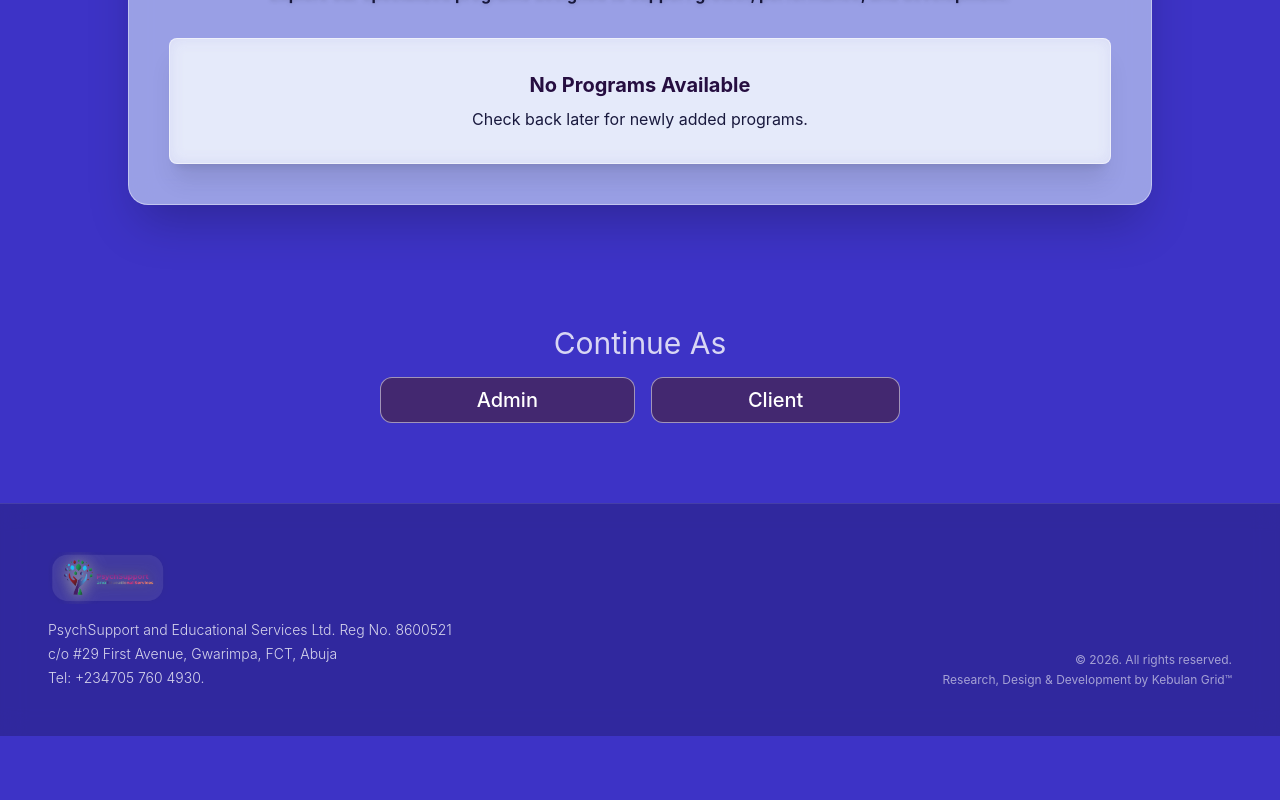
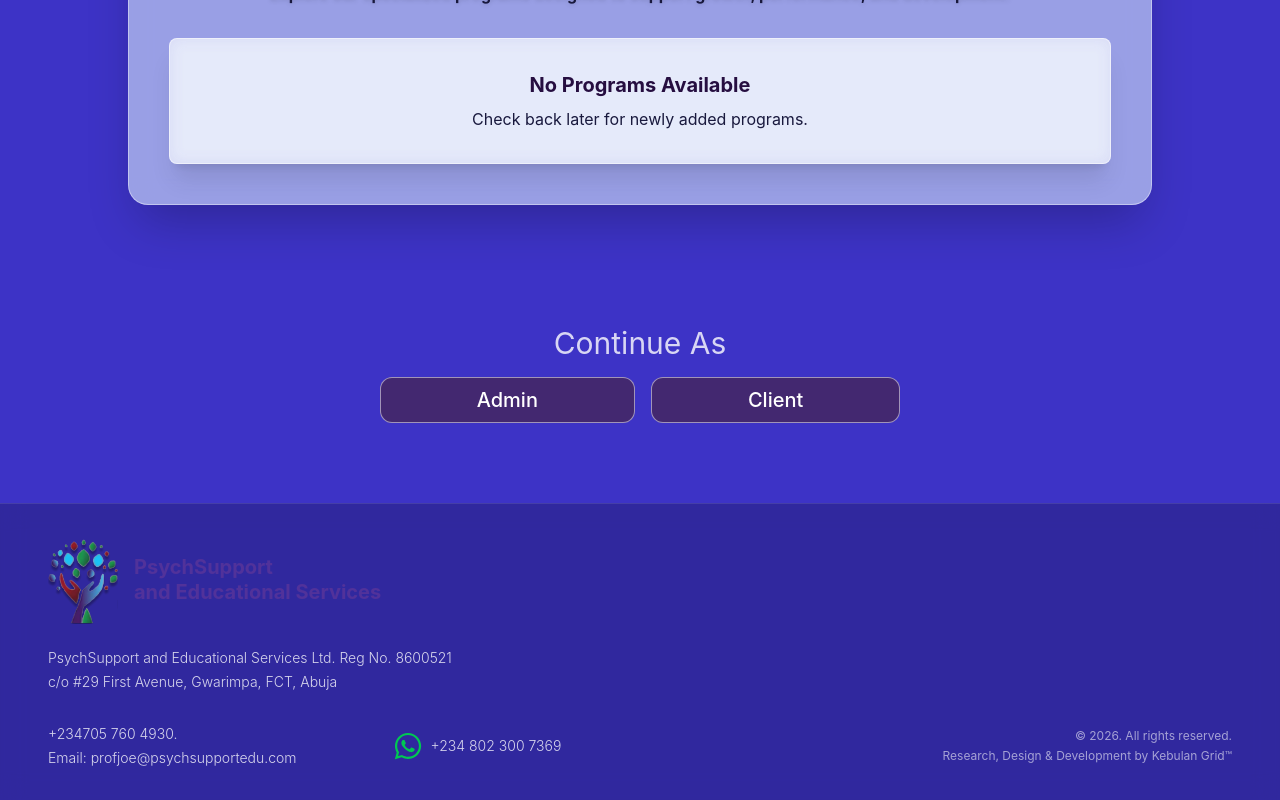
Before and after one commit to kebulangrid-lab/psych-support, a Next.js app in the folder frontend/web/: page / in a window 1280 px wide. Shown: the part 2531-3331 px from the top of the page. Before the commit the page ends 3267 px from the top, so only its background shows below. Built offline with nearby package versions, Linux system fonts and the light colour scheme; no server answers.

Commit message:
feat: redesign footer with updated branding, contact information, and WhatsApp integration

```diff
--- a/frontend/web/components/Footer.tsx
+++ b/frontend/web/components/Footer.tsx
@@ -1,25 +1,49 @@
 import Image from "next/image";
+import { FaWhatsapp } from "react-icons/fa";
 
 export default function Footer() {
   return (
-    <footer className="w-full py-12 px-4 bg-black/20 backdrop-blur-md border-t border-white/10 mt-auto">
-      <div className="px-8 mx-auto flex justify-between items-end gap-8 text-white/80">
-        <div className="flex flex-col items-start gap-4">
-          <Image
-            src="/logo.jpg"
-            alt="PsychSupport"
-            width={120}
-            height={120}
-            className="rounded-xl opacity-90"
-          />
-          <div className="text-[8px] md:text-sm space-y-1 text-left font-light">
+    <footer className="w-full py-8 px-4 bg-black/20 backdrop-blur-md border-t border-white/10 mt-auto">
+      <div className="max-w-8xl mx-auto flex flex-col md:flex-row justify-between items-start md:items-end gap-8 text-white/80 sm:px-8">
+
+        <div className="flex flex-col items-start gap-6 w-full md:w-auto">
+          {/* Logo and Title */}
+          <div className="flex items-center gap-4">
+            <Image
+              src="/logo2.jpg"
+              alt="PsychSupport"
+              width={70}
+              height={70}
+              className="rounded-xl opacity-90 object-contain mix-blend-screen"
+            />
+            <div className="text-[#51329a] font-bold text-lg md:text-xl leading-tight">
+              PsychSupport<br />
+              and Educational Services
+            </div>
+          </div>
+
+          {/* Address */}
+          <div className="text-[10px] md:text-sm space-y-1 text-left font-light">
             <p>PsychSupport and Educational Services Ltd. Reg No. 8600521</p>
             <p>c/o #29 First Avenue, Gwarimpa, FCT, Abuja</p>
-            <p>Tel: +234705 760 4930.</p>
+          </div>
+
+          {/* Contact and WhatsApp */}
+          <div className="flex flex-col md:flex-row md:items-center gap-6 md:gap-24 pt-2">
+            <div className="text-[10px] md:text-sm space-y-1 font-light">
+              <p>+234705 760 4930.</p>
+              <p>Email: profjoe@psychsupportedu.com</p>
+            </div>
+
+            <div className="flex items-center gap-2">
+              <FaWhatsapp className="text-green-500 text-2xl md:text-3xl" />
+              <span className="text-[10px] md:text-sm font-light">+234 802 300 7369</span>
+            </div>
           </div>
         </div>
 
-        <div className="text-[7px] md:text-xs text-right space-y-1 opacity-70">
+        {/* Copyright */}
+        <div className="text-[8px] md:text-xs md:text-right space-y-1 opacity-70 flex-shrink-0 mt-4 md:mt-0 pb-1">
           <p>© 2026. All rights reserved.</p>
           <p>Research, Design & Development by Kebulan Grid™</p>
         </div>
```
